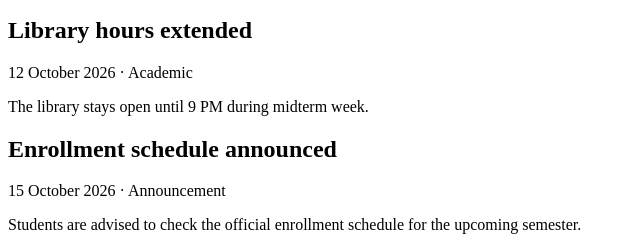
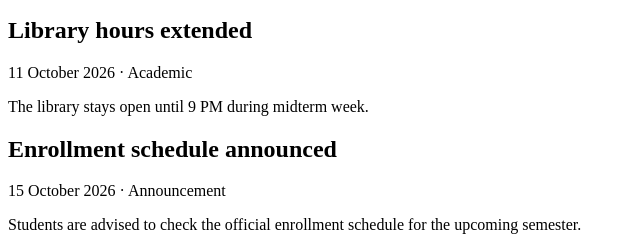
Before and after one commit to luvi-luciein/csae104-notices-board, a plain HTML site: page campus-notices/index.html in a window 1280 px wide. Shown: the part 184-422 px from the top of the page, 0-640 px from the left. Drawn offline with Linux system fonts and the light colour scheme.

Commit message:
first commit

```diff
--- a/campus-notices/index.html
+++ b/campus-notices/index.html
@@ -11,7 +11,6 @@
   <header>
     <h1>Campus Notices</h1>
 
-    <!-- Navigation -->
     <nav aria-label="Main">
       <ul>
         <li><a href="#notices">Notices</a></li>
@@ -23,14 +22,13 @@
 
   <main>
 
-    <!-- First Section: Campus Notices -->
     <section id="notices">
       <h2>Latest Campus Notices</h2>
 
       <article class="notice">
         <h2>Library hours extended</h2>
         <p class="meta">
-          <time datetime="2026-10-12">12 October 2026</time> ·
+          <time datetime="2026-10-12">11 October 2026</time> ·
           <span class="tag">Academic</span>
         </p>
         <p>The library stays open until 9 PM during midterm week.</p>
@@ -54,7 +52,6 @@
         <p>The computer laboratory will undergo scheduled maintenance. Students are advised to use the alternative laboratory facilities.</p>
       </article>
 
-      <!-- Categories List -->
       <h3>Notice Categories</h3>
       <ul>
         <li>Academic</li>
@@ -92,7 +89,6 @@
       </table>
     </section>
 
-    <!-- Third Section: Notice Submission Form -->
     <section id="submit">
       <h2>Post a notice</h2>
 
```
